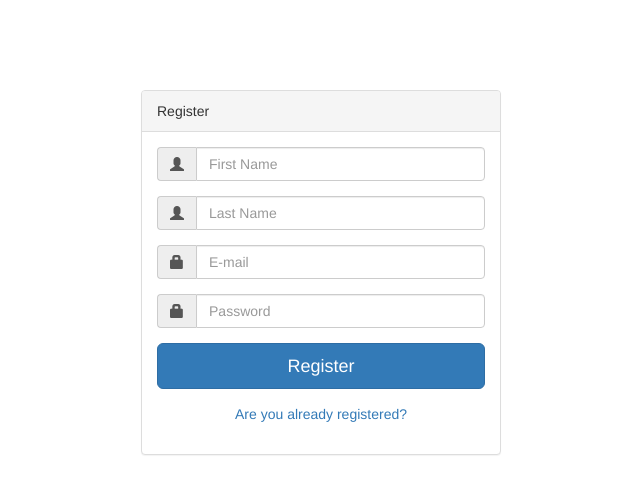
After one commit to AlissonMMenezes/FlaskHostingControl, a Flask app: page /user/create/ in a window 1280 px wide. The commit adds this page. Shown: the top 494 px of the page, without its empty margins (319-959 px from the left). Run offline with Flask 2, Linux system fonts and the light colour scheme; parts of the project's set-up code (start-up, migrations or seed data) failed here and were passed over; some libraries are stand-ins or nearby versions.

Commit message:
Register and login page

```diff
--- a/app.py
+++ b/app.py
@@ -2,13 +2,18 @@ from flask import Flask, render_template
 from blueprints.Users import users
 from blueprints.Packages import packages
 from blueprints.Account import account
-from commons.security_config import security, user_datastore
+from commons.security_config import security, user_datastore, login_required
 from db import db
 
 app = Flask(__name__)
+app.config["SQLALCHEMY_TRACK_MODIFICATIONS"] = False
+
+app.config["SECURITY_LOGIN_URL"] = "/login/"
+
 app.register_blueprint(users)
 app.register_blueprint(packages)
 app.register_blueprint(account)
+app.secret_key = "super secret key"
 
 app.config.from_object('instance.config.DevelopmentConfig')
 
@@ -19,6 +24,7 @@ def index():
     return render_template("index.html")
 
 @app.route("/customer/new")
+@login_required
 def new_customer():
     return render_template("new_customer.html")
 
--- a/blueprints/Account.py
+++ b/blueprints/Account.py
@@ -1,9 +1,26 @@
 #!/usr/bin/python
 
-from flask import Flask, Blueprint, render_template
+from flask import Flask, Blueprint, render_template, request
+from flask_login import LoginManager
+from commons.security_config import user_datastore
+from db import db
 
 account = Blueprint("account", __name__)
 
-@account.route("/login/")
+@account.route("/login2/")
 def login():
     return render_template("account/login.html")
+
+@account.route("/user/create/", methods=["GET"])
+def create():
+    return render_template("security/register_user.html")
+
+@account.route("/user/create/", methods=["POST"])
+def create_post():
+    user_datastore.create_user(
+            first_name = request.form["first_name"],
+            last_name = request.form["last_name"],
+            email = request.form["email"],
+            password = request.form["password"])
+
+    db.session.commit()
--- a/models/Identity.py
+++ b/models/Identity.py
@@ -16,13 +16,12 @@ class Role(db.Model, RoleMixin):
 
 class User(db.Model, UserMixin):
     id = db.Column(db.Integer, primary_key=True)
-    username = db.Column(db.String,nullable=False)
     email = db.Column(db.String(255), unique=True)
     password = db.Column(db.String(255),nullable=False)
     active = db.Column(db.Boolean())
     confirmed_at = db.Column(db.DateTime())
-    package = db.Column(db.Integer,db.ForeignKey('packages.id'),nullable=False)
-    language = db.Column(db.String,nullable=False)
+    package = db.Column(db.Integer,db.ForeignKey('packages.id'),nullable=True)
+    language = db.Column(db.String,nullable=True)
     first_name = db.Column(db.String,nullable=False)
     last_name = db.Column(db.String,nullable=False)
     roles = db.relationship('Role', secondary=roles_users,
--- /dev/null
+++ b/templates/security/base.account.html
@@ -0,0 +1,21 @@
+<!DOCTYPE html>
+<html>
+<head>
+<meta charset="utf-8">
+<meta name="viewport" content="width=device-width, initial-scale=1">
+<title>Responsus - Flask Hosting Control</title>
+
+<link href="/static/components/bootstrap/dist/css/bootstrap.min.css" rel="stylesheet">
+<link href="/static/components/bootstrap-datepicker/dist/css/bootstrap-datepicker3.min.css" rel="stylesheet">
+<link href="/static/css/style-bootstrap-custom.css" rel="stylesheet">
+
+</head>
+
+<body>
+    {% block content %}
+
+    {% endblock %}
+    <script src="/static/components/jquery/dist/jquery.min.js"></script>
+	<script src="/static/components/bootstrap/dist/js/bootstrap.min.js"></script>
+</body>
+</html>
--- a/templates/account/login.html
+++ b/templates/security/login_user.html
@@ -20,17 +20,17 @@
                         Sign In
                     </div>
                     <div class="panel-body">
-                        <form>
+                        <form method="POST" action="/login/">
                             <div class="form-group">
                                <div class="input-group">
                                   <div class="input-group-addon"><i class="glyphicon glyphicon-user"></i></div>
-                                  <input type="text" class="form-control" id="exampleInputAmount" placeholder="User">
+                                  <input type="text" class="form-control" id="email" name="email" placeholder="User">
                                 </div>
                             </div>
                             <div class="form-group">
                                <div class="input-group">
                                   <div class="input-group-addon"><i class="glyphicon glyphicon-lock"></i></div>
-                                  <input type="text" class="form-control" id="exampleInputAmount" placeholder="Password">
+                                  <input type="password" class="form-control" id="password" name="password" placeholder="Password">
                                 </div>
                             </div>
                             <div class="form-group">
--- /dev/null
+++ b/templates/security/register_user.html
@@ -0,0 +1,48 @@
+{% extends "security/base.account.html" %}
+{% block content %}
+<div class="container">
+    <div class="row">
+        <div class="col-md-offset-4 col-md-4">
+            <div class="login-panel panel panel-default">
+                <div class="panel-heading">
+                    Register
+                </div>
+                <div class="panel-body">
+                    <form method="POST" action="/user/create/">
+                        <div class="form-group">
+                           <div class="input-group">
+                              <div class="input-group-addon"><i class="glyphicon glyphicon-user"></i></div>
+                              <input type="text" class="form-control" id="first_name" name="first_name" placeholder="First Name">
+                            </div>
+                        </div>
+                        <div class="form-group">
+                           <div class="input-group">
+                              <div class="input-group-addon"><i class="glyphicon glyphicon-user"></i></div>
+                              <input type="text" class="form-control" id="last_name" name="last_name" placeholder="Last Name">
+                            </div>
+                        </div>
+                        <div class="form-group">
+                           <div class="input-group">
+                              <div class="input-group-addon"><i class="glyphicon glyphicon-lock"></i></div>
+                              <input type="text" class="form-control" id="email" name="email" placeholder="E-mail">
+                            </div>
+                        </div>
+                        <div class="form-group">
+                           <div class="input-group">
+                              <div class="input-group-addon"><i class="glyphicon glyphicon-lock"></i></div>
+                              <input type="text" class="form-control" id="password" name="password" placeholder="Password">
+                            </div>
+                        </div>
+                        <div class="form-group">
+                            <button class="btn btn-lg btn-primary btn-block">Register</button>
+                        </div>
+                        <div class="form-group text-center">
+                            <a href="/login">Are you already registered?</a>
+                        </div>
+                    </form>
+                </div>
+            </div>
+        </div>
+    </div>
+</div>
+{% endblock %}
--- /dev/null
+++ b/templates/security/successful_register.html
@@ -0,0 +1,5 @@
+{% extends "account/base.account.html" %}
+{% block content %}
+
+
+{% endblock %}
```
Also changed, not shown: 1 other file.
